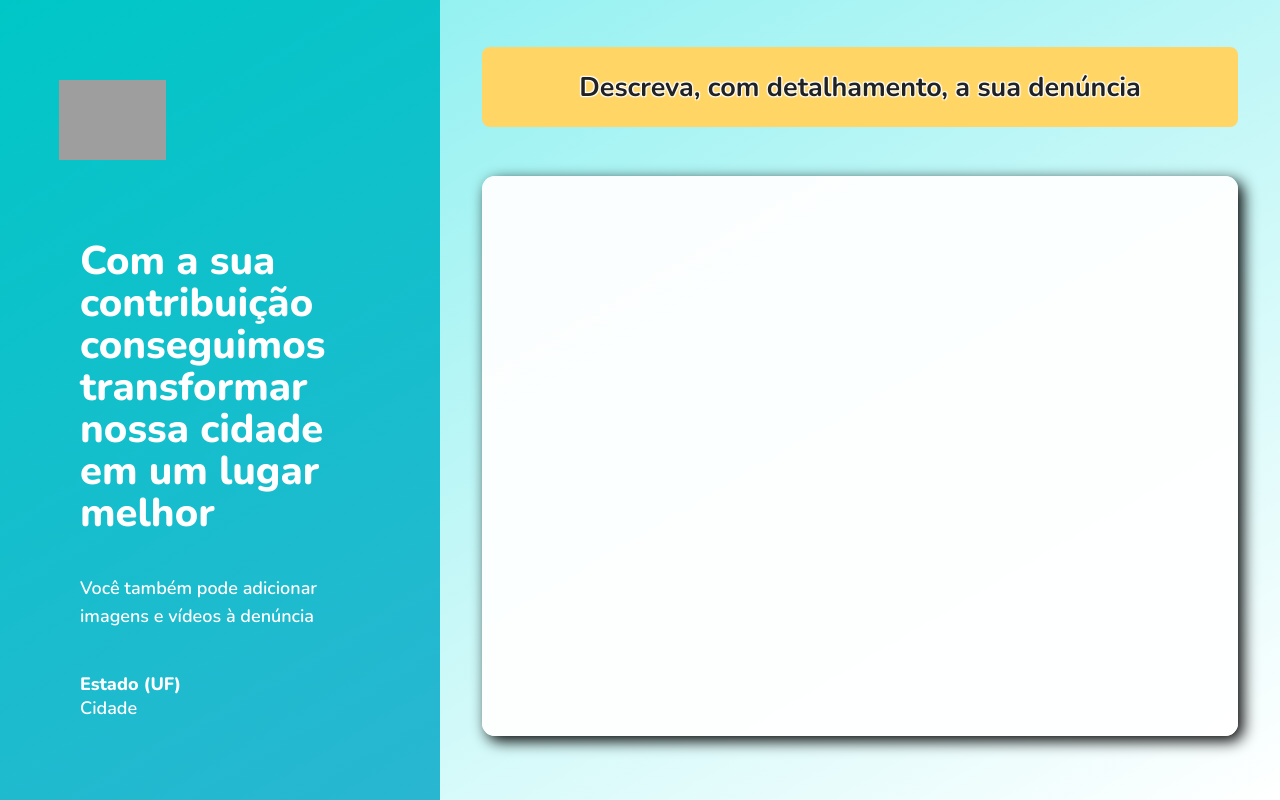
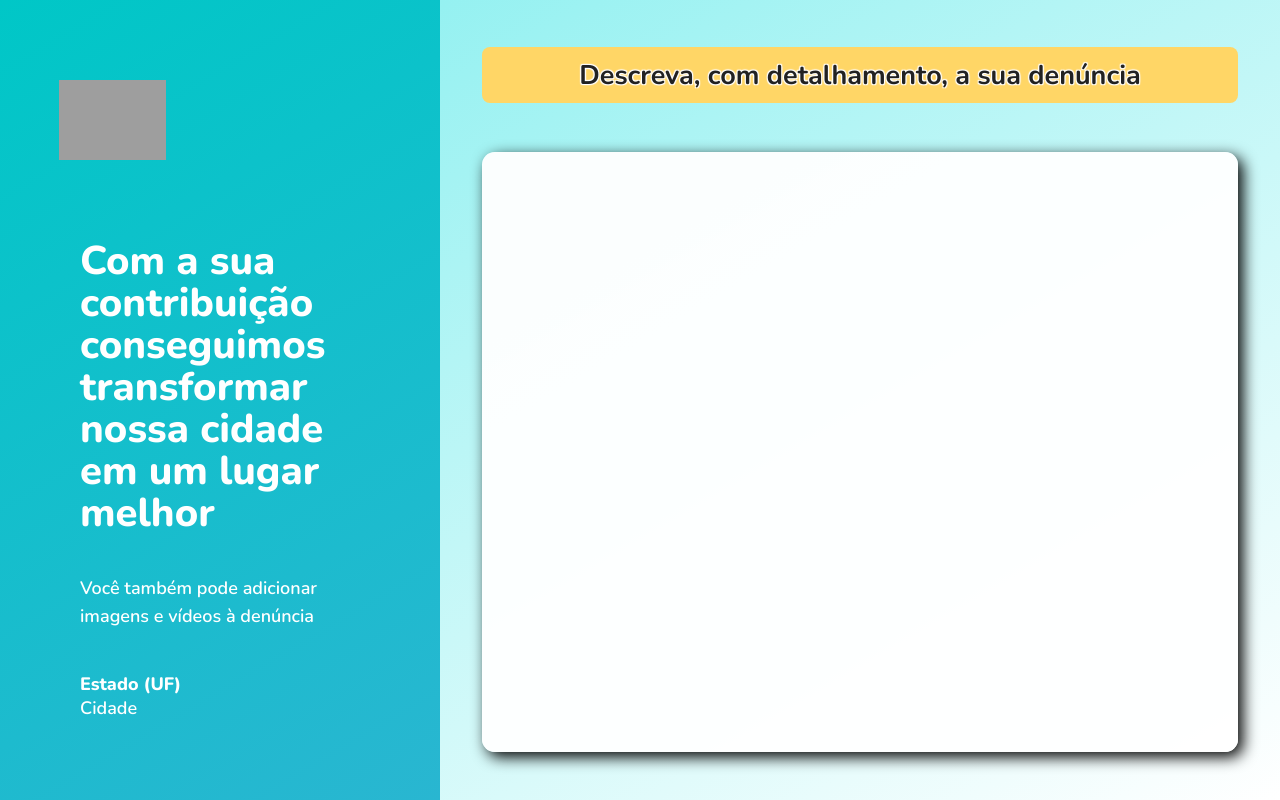
Before and after one commit to caionuneso/vp, a React (Create React App) app in the folder front/: page /report in a window 1280 px wide. Built offline with nearby package versions, Linux system fonts and the light colour scheme; grey boxes are pictures that could not be loaded.

Commit message:
lasttest

```diff
--- a/front/src/pages/pages-denunciations/report.tsx
+++ b/front/src/pages/pages-denunciations/report.tsx
@@ -7,7 +7,6 @@ import '../../styles/pages/pages-denunciations/report.css';
 function report(){
     return(
             <div id="page-report">
-
                 <aside>
                     <header>
                         <div className="img-logo">
@@ -32,9 +31,8 @@ function report(){
 
                     <div className="blockReportForm">
 
+                    </div>
 
-
-                </div>
                 </div>
             </div>
 
--- a/front/src/styles/pages/pages-denunciations/report.css
+++ b/front/src/styles/pages/pages-denunciations/report.css
@@ -56,7 +56,7 @@
 
 #page-report .rightBlockReport .styleTitleBlock {
     width: 90%;
-    height: 10%;
+    height: 7%;
 
     display : flex;
     align-items: center;
@@ -80,7 +80,7 @@
 
 #page-report .rightBlockReport .blockReportForm {
     width: 90%;
-    height: 70%;
+    height: 75%;
 
     display: flex;
     justify-content: center;
@@ -94,3 +94,13 @@
 
     box-shadow: 5px 5px 15px black ;
 }
+
+#page-report .rightBlockReport .blockReportForm {
+    display: flex;
+    align-items: center;
+}
+
+#page-report .rightBlockReport .blockReportForm fieldset{
+    border: 0;
+    padding: 0 2.4rem;
+}
```
Also changed, not shown: 1 other file (tests, documents, lock files or other folders). Lines whose indentation alone changed are shown as unchanged.
